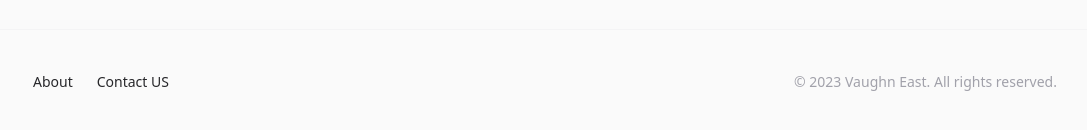
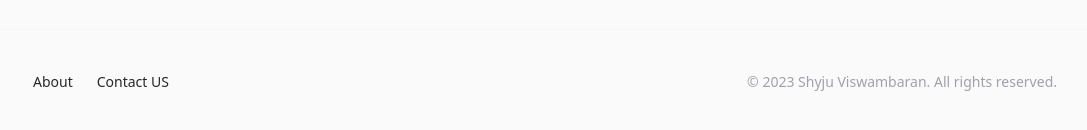
Before and after one commit to shyjuezy/vaughn-east, a Next.js app: page /contact in a window 1280 px wide. Shown: the part 1187-1317 px from the top of the page, without its empty margins (95-1182 px from the left). Built offline with nearby package versions, Linux system fonts and the light colour scheme.

Commit message:
Modified about page typo

```diff
--- a/src/components/Footer.jsx
+++ b/src/components/Footer.jsx
@@ -1,8 +1,8 @@
 import Link from 'next/link'
 
-import { ContainerInner, ContainerOuter } from '@/components/Container'
+import {ContainerInner, ContainerOuter} from '@/components/Container'
 
-function NavLink({ href, children }) {
+function NavLink({href, children}) {
     return (
         <Link
             href={href}
@@ -20,12 +20,13 @@ export function Footer() {
                 <div className="border-t border-zinc-100 pb-16 pt-10 dark:border-zinc-700/40">
                     <ContainerInner>
                         <div className="flex flex-col items-center justify-between gap-6 sm:flex-row">
-              <div className="flex flex-wrap justify-center gap-x-6 gap-y-1 text-sm font-medium text-zinc-800 dark:text-zinc-200">
+                            <div
+                                className="flex flex-wrap justify-center gap-x-6 gap-y-1 text-sm font-medium text-zinc-800 dark:text-zinc-200">
                                 <NavLink href="/about">About</NavLink>
                                 <NavLink href="/contact">Contact US</NavLink>
                             </div>
                             <p className="text-sm text-zinc-400 dark:text-zinc-500">
-                &copy; {new Date().getFullYear()} Vaughn East. All rights
+                                &copy; {new Date().getFullYear()} Shyju Viswambaran. All rights
                                 reserved.
                             </p>
                         </div>
```
Lines whose indentation alone changed are shown as unchanged.
